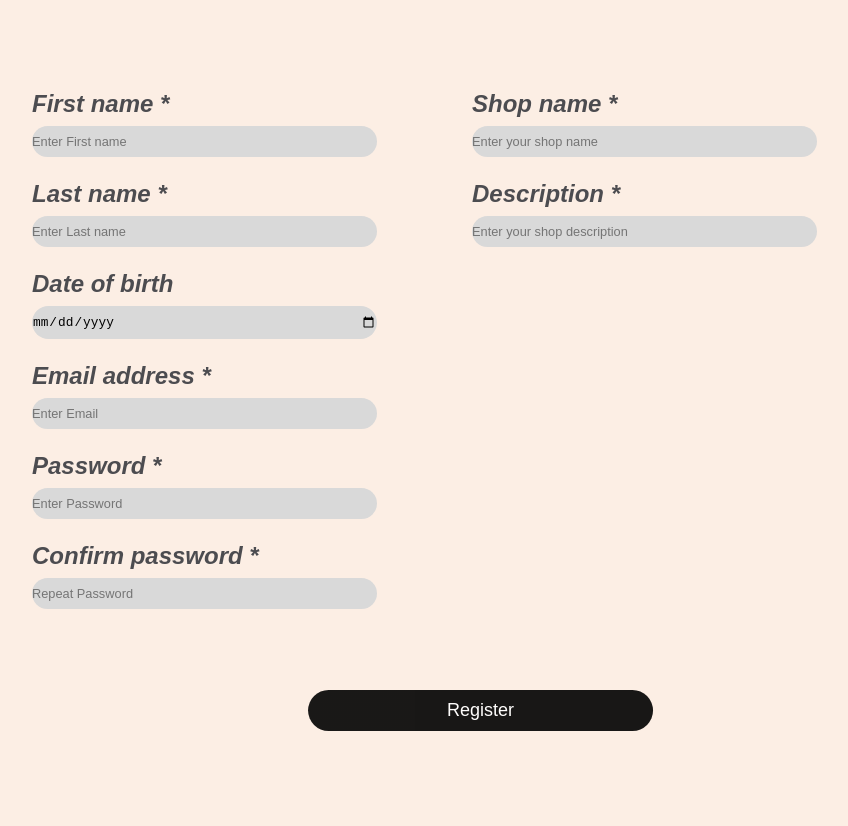
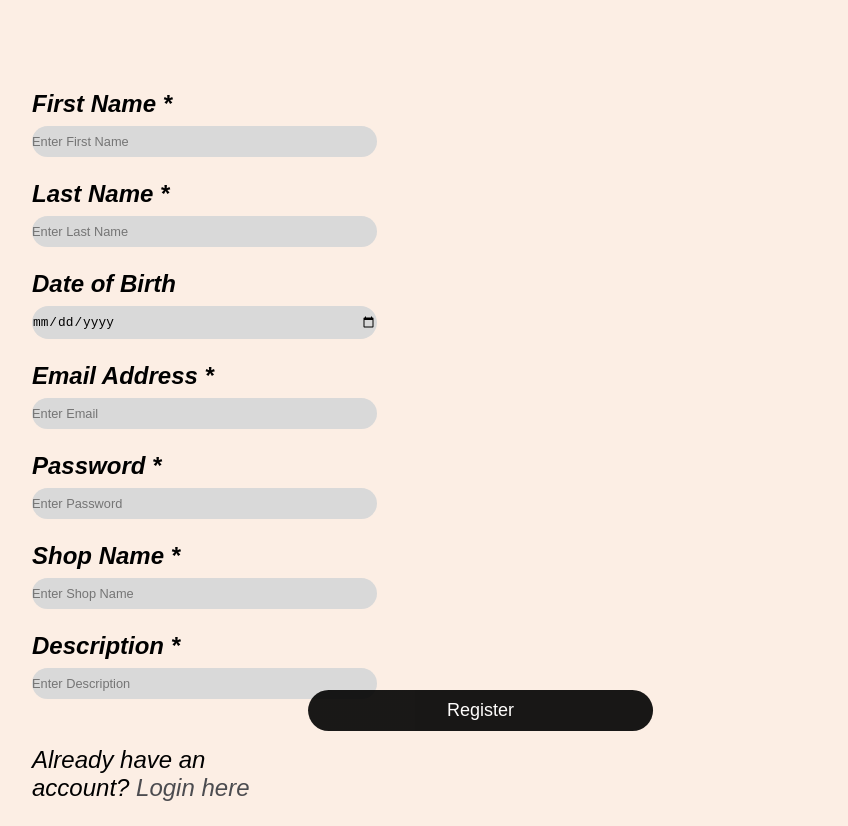
Before and after one commit to Marianabosaleh/EasybreezyClient, a React (Create React App) app: page /RegisterAgent in a window 1280 px wide. Shown: the whole page, without its empty margins (348-1196 px from the left). Before the commit the page ends 800 px from the top, so only its background shows below. Built offline with nearby package versions, Linux system fonts and the light colour scheme.

Commit message:
new login and register for the agent and customer

```diff
--- a/src/Login/LoginAgent.tsx
+++ b/src/Login/LoginAgent.tsx
@@ -1,18 +1,31 @@
-import React from 'react';
+import React, { useState } from 'react';
 import { Link } from 'react-router-dom';
-//import firebase from '../firebase.js';
+import { loginAgent } from "../firebase";
 import './style.css';
 
 const LoginAgent: React.FC = () => {
-  // const handleGoogleSignIn = async () => {
-  //   const provider = new firebase.auth.GoogleAuthProvider();
-  //   try {
-  //     await firebase.auth().signInWithPopup(provider);
-  //     // Sign-in successful, handle user authentication
-  //   } catch (error) {
-  //     console.error('Google Sign-In Error:', error);
-  //   }
-  // };
+  const [email, setEmail] = useState("");
+  const [password, setPassword] = useState("");
+  const [error, setError] = useState("");
+
+  function login() {
+    // Clear previous errors
+    setError("");
+
+    loginAgent(email, password)
+      .then(() => {
+        // Redirect the user to the home page or another page upon successful login
+        redirectToHomePage(); // Redirect to the homepage
+      })
+      .catch((errorMessage) => {
+        setError(errorMessage.message); // Render the error message instead of the error object itself
+      });
+  }
+
+  function redirectToHomePage() {
+    // Perform redirection here
+    window.location.href = '/HomePage';
+  }
 
   return (
     <div className="container">
@@ -20,37 +33,36 @@ const LoginAgent: React.FC = () => {
 
       <h2>Existing User</h2>
       <form>
-
         <div className="username">
           <label htmlFor="username">*Email</label>
-          <p><input type="text" id="username" name="username" required /></p>
+          <input type="text" id="username" name="username" value={email} onChange={(e) => setEmail(e.target.value)} required />
         </div>
 
         <div className="password">
           <label htmlFor="password">*Password:</label>
-          <p><input type="password" id="password" name="password" /></p>
+          <input type="password" id="password" name="password" value={password} onChange={(e) => setPassword(e.target.value)} />
         </div>
 
         <div className="remember-me">
-          <p><input type="checkbox" id="remember"/></p>
+          <input type="checkbox" id="remember" />
           <label htmlFor="remember">Remember me</label>
         </div>
 
-        <a href="#">Forget password?<br/><br/></a>
-
-        <button type="submit" className="form-button">Login</button><br/><br/>
-
-        {/* Add Google Sign-In button
-        <button className="form-button" onClick={handleGoogleSignIn}>Sign in with Google</button><br/><br/> */}
+        <Link to="#">Forget password?</Link>
       </form>
 
-      <p>
+      {error && <p className="error-message">{error}</p>}
+
+      <button onClick={login} type='button' className='form-button'>
+        Login
+      </button>
+
+      <div className="new-user">
         <h2>New User</h2>
         <Link to='/RegisterAgent'>
           <button className="form-button">Register</button>
         </Link>
-        <br/><br/>
-      </p>
+      </div>
     </div>
   );
 };
--- a/src/Login/LoginCustomer.tsx
+++ b/src/Login/LoginCustomer.tsx
@@ -1,6 +1,6 @@
 import React, { useState } from 'react';
 import { Link } from 'react-router-dom';
-import { loginUser } from "../firebase";
+import { loginCustomer } from "../firebase";
 import './style.css';
 
 const LoginCustomer: React.FC = () => {
@@ -12,13 +12,19 @@ const LoginCustomer: React.FC = () => {
     // Clear previous errors
     setError("");
 
-    loginUser(email, password)
+    loginCustomer(email, password)
       .then(() => {
         // Redirect the user to the home page or another page upon successful login
+        redirectToHomePage(); // Redirect to the homepage
       })
       .catch((errorMessage) => {
         setError(errorMessage.message); // Render the error message instead of the error object itself
       });
+  }
+
+  function redirectToHomePage() {
+    // Perform redirection here
+    window.location.href = '/HomePage';
   }
 
   return (
--- a/src/Register/RegisterCustomer.tsx
+++ b/src/Register/RegisterCustomer.tsx
@@ -25,6 +25,7 @@ const RegisterCustomer: React.FC = () => {
   return (
     <div>
       <a href="/" className="Register"></a>
+
       <div id="register" className="details">
         <label htmlFor="first name">
           <b>First name *</b>
--- a/src/Register/registerAgent.tsx
+++ b/src/Register/registerAgent.tsx
@@ -1,116 +1,134 @@
-import React from 'react';
+import React, { useState } from 'react';
+import { Link } from 'react-router-dom';
+import { registerAgent } from "../firebase"; // Assuming you have a function to register agents in your firebase module
 import './style0.css';
-//agent
+
 const RegisterAgent: React.FC = () => {
+  const [firstName, setFirstName] = useState("");
+  const [lastName, setLastName] = useState("");
+  const [dateOfBirth, setDateOfBirth] = useState("");
+  const [email, setEmail] = useState("");
+  const [password, setPassword] = useState("");
+  const [shopName, setShopName] = useState("");
+  const [description, setDescription] = useState("");
+  const [error, setError] = useState("");
+
+  function register(event: React.FormEvent) {
+    event.preventDefault(); // Prevent default form submission
+
+    registerAgent(firstName, lastName, dateOfBirth, email, password, shopName, description)
+      .then(() => {
+        // Redirect to the login page after successful registration
+        window.location.href = '/LoginAgent';
+      })
+      .catch((errorMessage) => {
+        // Handle registration error
+        setError(errorMessage.message || "Registration failed"); // Display error message
+      });
+  }
+
   return (
-    <html lang="en">
-      <head>
-        <meta charSet="UTF-8" />
-        <meta name="viewport" content="width=device-width, initial-scale=1.0" />
-        <title>Register</title>
-      </head>
-      <body>
-        <header>
-          <a href="/" className="RegisterA">
-          </a>
-          <a id="register" className="detailsA">
-            <label htmlFor="first name">
-              <b>First name *</b>
+    <div>
+      <a href="/" className="Register"></a>
+
+      <div id="register" className="details">
+        <label htmlFor="firstName">
+          <b>First Name *</b>
         </label>
         <input
           type="text"
-              className="input-field-A"
-              placeholder="Enter First name"
-              name="first name"
-              id="name"
+          className="input-field"
+          placeholder="Enter First Name"
+          value={firstName}
+          onChange={(e) => setFirstName(e.target.value)}
+          name="firstName"
+          id="firstName"
           required
         />
-            <label htmlFor="last name">
-              <b>Last name *</b>
+        <label htmlFor="lastName">
+          <b>Last Name *</b>
         </label>
         <input
           type="text"
-              className="input-field-A"
-              placeholder="Enter Last name"
-              name="last name"
-              id="last name"
+          className="input-field"
+          placeholder="Enter Last Name"
+          value={lastName}
+          onChange={(e) => setLastName(e.target.value)}
+          name="lastName"
+          id="lastName"
           required
         />
-            <label htmlFor="Date of birth">
-              <b>Date of birth</b>
+        <label htmlFor="dateOfBirth">
+          <b>Date of Birth</b>
         </label>
         <input
           type="date"
-              className="input-field-A"
-              placeholder="Enter Date of birth"
-              name="birthday"
-              id="birthday"
+          className="input-field"
+          placeholder="Enter Date of Birth"
+          value={dateOfBirth}
+          onChange={(e) => setDateOfBirth(e.target.value)}
+          name="dateOfBirth"
+          id="dateOfBirth"
+        />
+        <label htmlFor="email">
+          <b>Email Address *</b>
+        </label>
+        <input
+          value={email}
+          onChange={(e) => setEmail(e.target.value)}
+          type="email"
+          className="input-field"
+          placeholder="Enter Email"
+          name="email"
+          id="email"
           required
         />
-            <label htmlFor="Email address">
-              <b>Email address *</b>
-            </label>
-            <input
-              type="email"
-              className="input-field-A"
-              placeholder="Enter Email"
-              name="Email"
-              id="Email"
-              required
-            />
-            <label htmlFor="Password">
+        <label htmlFor="password">
           <b>Password *</b>
         </label>
         <input
+          value={password}
+          onChange={(e) => setPassword(e.target.value)}
           type="password"
-              className="input-field-A"
+          className="input-field"
           placeholder="Enter Password"
-              name="psw"
-              id="psw"
+          name="password"
+          id="password"
           required
         />
-            <label htmlFor="Confirm password">
-              <b>Confirm password *</b>
+        <label htmlFor="shopName">
+          <b>Shop Name *</b>
         </label>
         <input
-              type="password"
-              className="input-field-A"
-              placeholder="Repeat Password"
-              name="psw-repeat"
-              id="psw-repeat"
+          value={shopName}
+          onChange={(e) => setShopName(e.target.value)}
+          type="text"
+          className="input-field"
+          placeholder="Enter Shop Name"
+          name="shopName"
+          id="shopName"
           required
         />
-            <button type="submit" className="submit-btn-A">
-              Register
-            </button>
-            <a id="registerAgent" className="AgentDetails">
-              <label htmlFor="Shope name">
-                <b>Shop name *</b>
-              </label>
-              <input
-                type="text"
-                className="inputAgent"
-                placeholder="Enter your shop name"
-                name="shop name"
-                id="shop name"
-                required
-              />
-              <label htmlFor="Description">
+        <label htmlFor="description">
           <b>Description *</b>
         </label>
         <input
+          value={description}
+          onChange={(e) => setDescription(e.target.value)}
           type="text"
-                className="inputAgent"
-                placeholder="Enter your shop description"
-                name="Description"
-                id="Description"
+          className="input-field"
+          placeholder="Enter Description"
+          name="description"
+          id="description"
           required
         />
-            </a>
-          </a>
-        </header>
-      </body>
-    </html>
+        <button onClick={register} type="submit" className="submit-btn">
+          Register
+        </button>
+        {error && <p className="error-message">{error}</p>}
+        <p>Already have an account? <Link to='/LoginAgent'>Login here</Link></p>
+      </div>
+    </div>
   );
 };
 
--- a/src/firebase/index.js
+++ b/src/firebase/index.js
@@ -63,7 +63,7 @@ export async function Registercustomer(firstName, lastName, dateOfBirth, email,
 }
 
 
-export async function loginUser(email, password) {
+export async function loginCustomer(email, password) {
   try {
     const db = getFirestore();
 
@@ -87,3 +87,57 @@ export async function loginUser(email, password) {
     throw error; // Rethrow error for handling in UI
   }
 }
+export async function registerAgent(firstName, lastName, dateOfBirth, email, password, shopName, description) {
+  try {
+    // Create user with email and password
+    const userCredential = await createUserWithEmailAndPassword(auth, email, password);
+    const user = userCredential.user;
+
+    // Update user profile with first and last name
+    await updateProfile(user, {
+      displayName: `${firstName} ${lastName}`,
+    });
+
+    // Add agent data to the "agents" collection in Firestore
+    const agentData = {
+      firstName: firstName,
+      lastName: lastName,
+      dateOfBirth: dateOfBirth,
+      email: email,
+      userType: "Agent",
+      shopName: shopName,
+      description: description,
+    };
+    await addDoc(collection(db, 'agents'), agentData);
+
+    console.log("Agent registered successfully");
+    return user;
+  } catch (error) {
+    console.error("Registration error: ", error.message);
+    throw error; // Rethrow error for handling in UI
+  }
+}
+
+// Login an agent
+export async function loginAgent(email, password) {
+  try {
+    // Check if the provided email exists in the agents collection
+    const agentsRef = collection(db, 'agents');
+    const q = query(agentsRef, where('email', '==', email));
+    const querySnapshot = await getDocs(q);
+
+    if (querySnapshot.empty) {
+      throw new Error("Email not found. Please check your email and try again.");
+    }
+
+    // If the email exists, proceed with logging in the agent
+    const userCredential = await signInWithEmailAndPassword(auth, email, password);
+    const user = userCredential.user;
+
+    console.log('Successfully signed in:', user);
+    return user;
+  } catch (error) {
+    console.error("Login error: ", error.message);
+    throw error; // Rethrow error for handling in UI
+  }
+}
```
Lines whose indentation alone changed are shown as unchanged.
